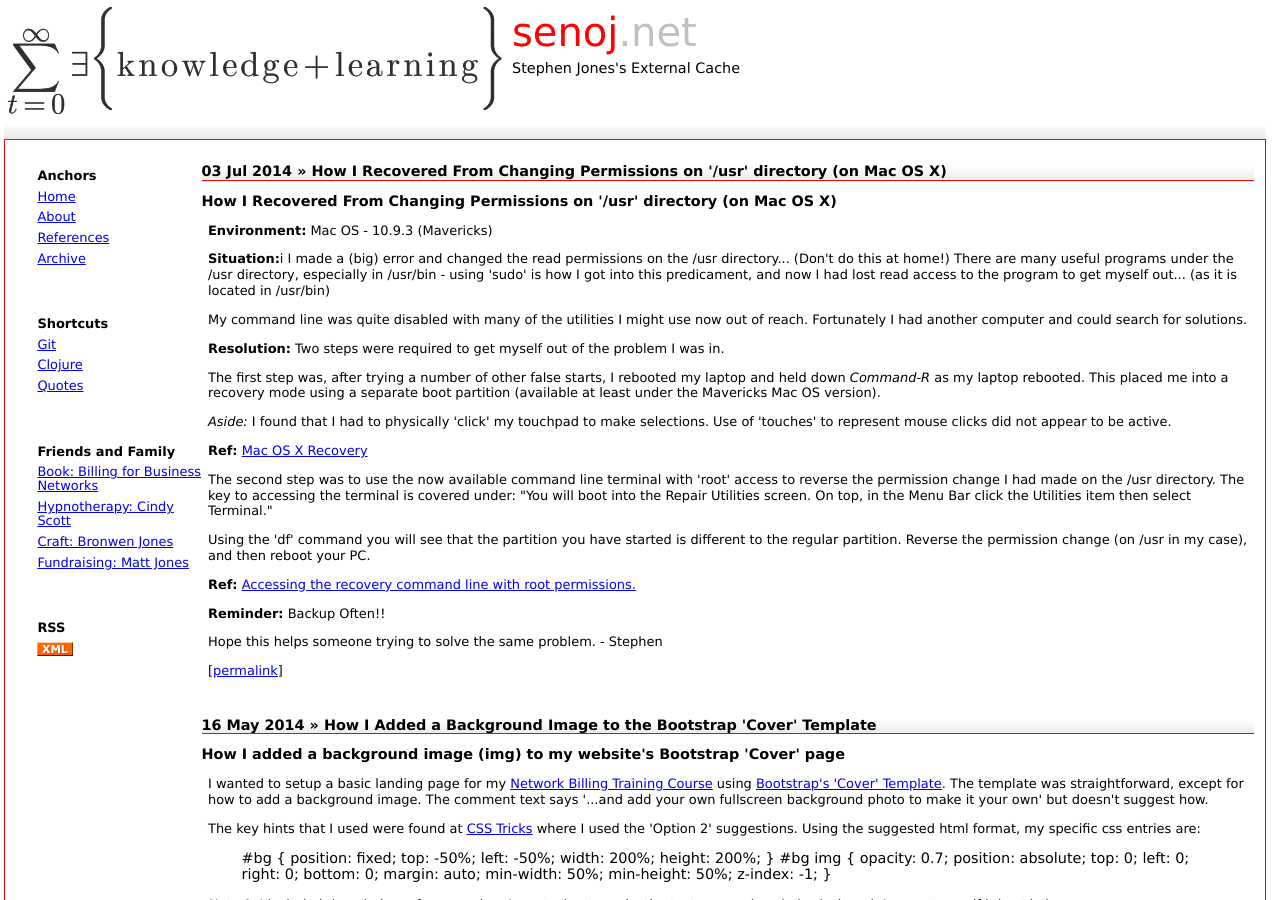
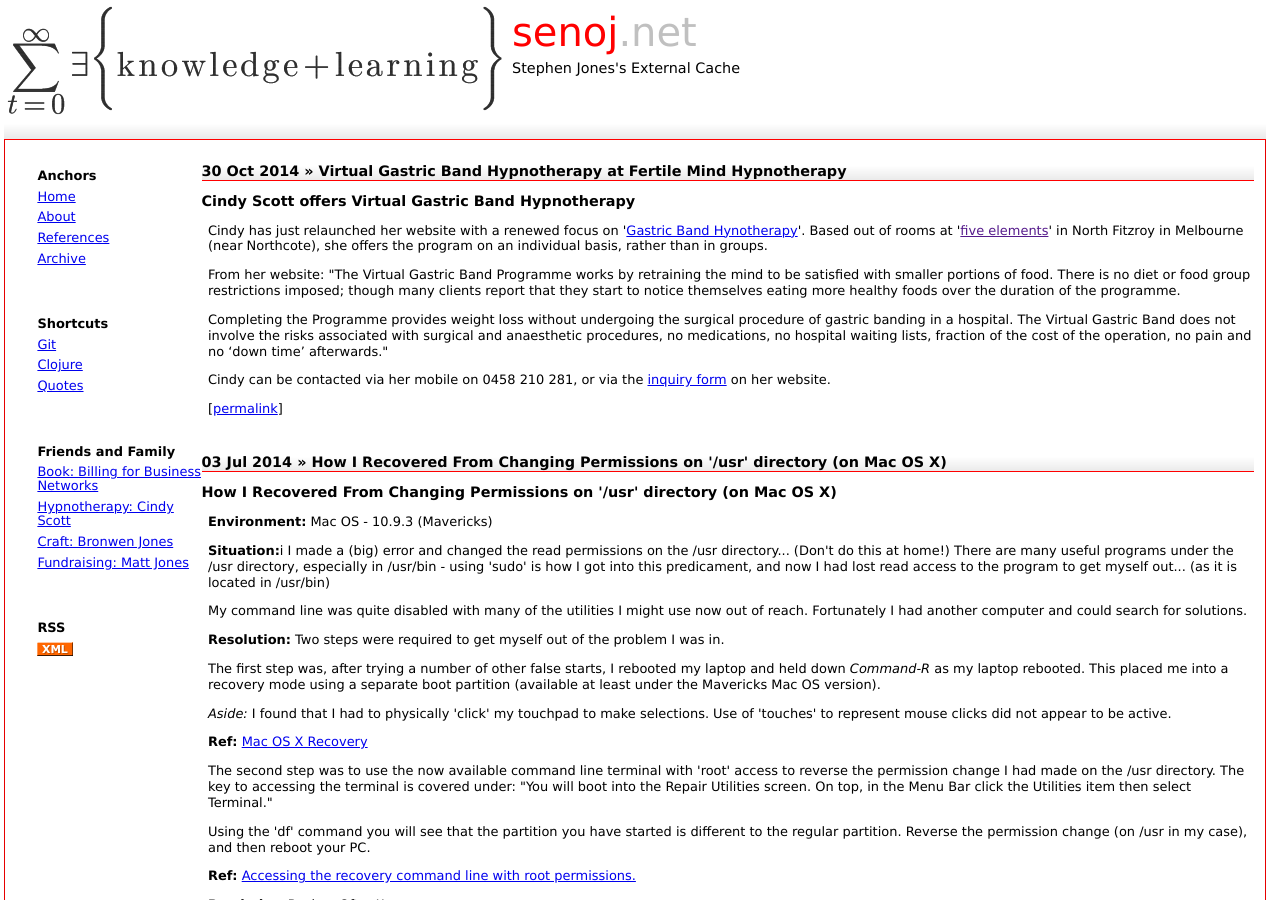
Before and after one commit to stephenjones/stephenjones.github.com, a Jekyll site: the page built from index.html, in a window 1280 px wide and 900 px high. Built offline with Jekyll 4.4.1, drawn with Linux system fonts in a browser that asks for light colours; Markdown is read by kramdown in place of the engine named in the settings; comment, search, counter and statistics services are not loaded; some of the changed text lies outside the part shown.

Commit message:
Added FM Gastric Band launch details

```diff
--- /dev/null
+++ b/_posts/2014-10-30-virtual-gastric-band-hypno.textile
@@ -0,0 +1,15 @@
+---
+layout: post
+title:  Virtual Gastric Band Hypnotherapy at Fertile Mind Hypnotherapy
+base: ../../../../
+---
+
+<h1>Cindy Scott offers Virtual Gastric Band Hypnotherapy</h1>
+
+<p>Cindy has just relaunched her website with a renewed focus on '<a href="http://www.fertilemindhypnotherapy.com.au/">Gastric Band Hynotherapy</a>'. Based out of rooms at '<a href="">five elements</a>' in North Fitzroy in Melbourne (near Northcote), she offers the program on an individual basis, rather than in groups.</p>
+
+<p>From her website: "The Virtual Gastric Band Programme works by retraining the mind to be satisfied with smaller portions of food. There is no diet or food group restrictions imposed; though many clients report that they start to notice themselves eating more healthy foods over the duration of the programme.</p>
+
+<p>Completing the Programme provides weight loss without undergoing the surgical procedure of gastric banding in a hospital. The Virtual Gastric Band does not involve the risks associated with surgical and anaesthetic procedures, no medications, no hospital waiting lists, fraction of the cost of the operation, no pain and no ‘down time’ afterwards."</p>
+
+<p>Cindy can be contacted via her mobile on 0458 210 281, or via the <a href="http://www.fertilemindhypnotherapy.com.au/#!visit-us/c24vq">inquiry form</a> on her website.</p>
--- a/about.html
+++ b/about.html
@@ -74,7 +74,7 @@ Businesses that have electronic or physical networks such as:
 
 <h1 class="title">Blogroll</h1>
 
-<p><a href="http://www.fertilemindhypnotherapy.com.au/">Fertile Mind Hynotherapy</a> - run by Cindy Scott, her <a href="http://www.womo.com.au/reviews/Fertile-Mind-Hypnotherapy-Fitzroy-North/">business focusses on clinical hypnotherapy for fertility, childbirth and menopause</a> - www.fertilemindhypnotherapy.com.au </p>
+<p><a href="http://www.fertilemindhypnotherapy.com.au/">Fertile Mind Hynotherapy</a> - run by Cindy Scott, her business focusses on clinical hypnotherapy for 'Gastric Band Weight Loss', 'Stop Smoking' and other programs.</a> - www.fertilemindhypnotherapy.com.au </p>
 <p><a href="http://www.etsy.com/shop/whizzbangle">Bronwen Jones (my sister), based in Brisbane, Australia</a> who makes <a href="http://www.etsy.com/shop/whizzbangle">resin bangles</a> for sale under the '<a href="http://www.etsy.com/shop/whizzbangle">whizzbangle</a>' brand - whizzbangle.etsy.com</p>
 <p><a href="http://10citybridgerun.com/">Matt Jones (my brother)</a> social entrepreneur - 10citybridgerun.com/</p>
 <p><a href="http://www.heartofceremony.com.au">Kate Wilkins (civil celebrant) based in Melbourne, Australia</a> - www.heartofceremony.com.au</p>
```
